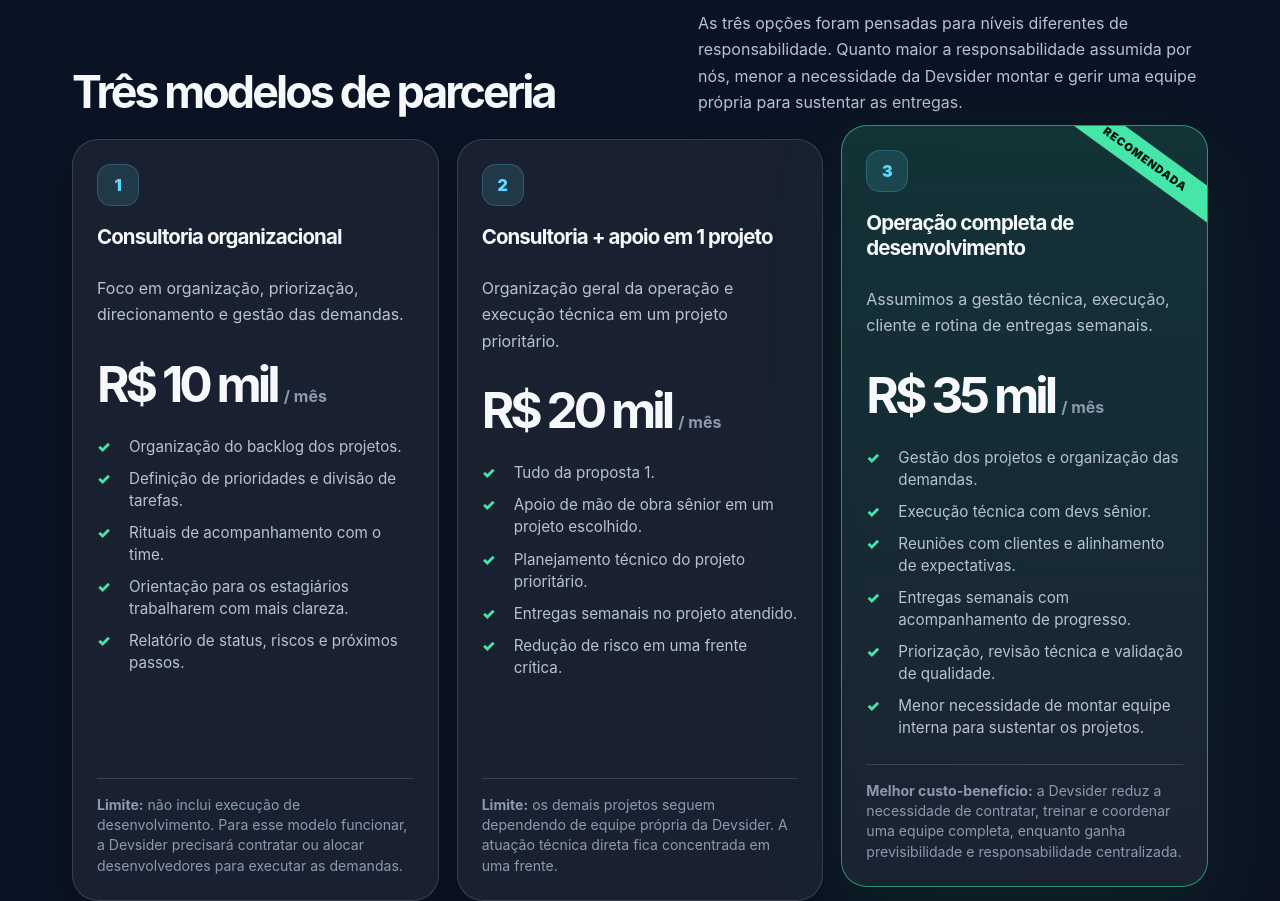
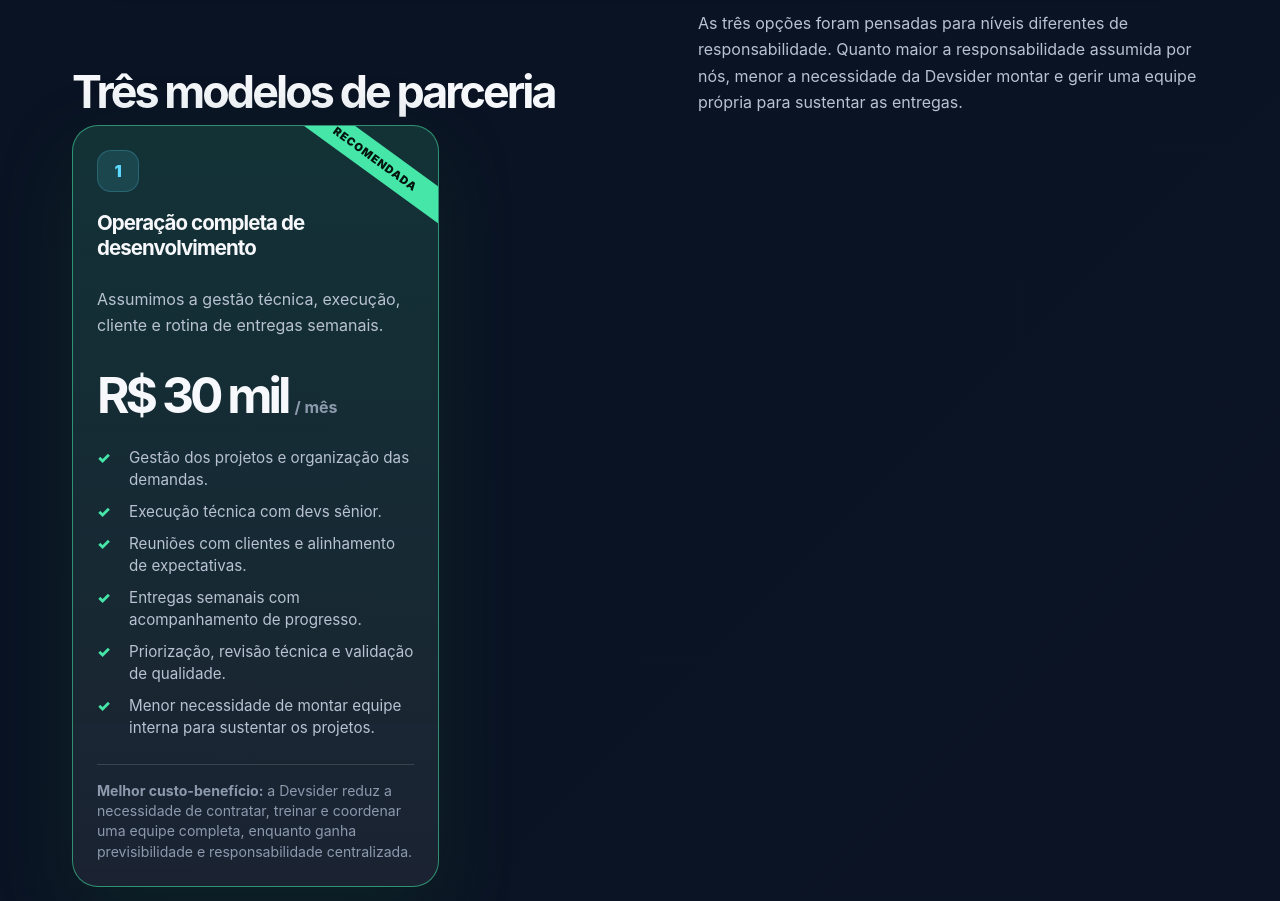
Before and after one commit to gilidio8/proposta-Devsider-, a plain HTML site: page index.html in a window 1280 px wide. Shown: the part 3660-4561 px from the top of the page. Drawn offline with Linux system fonts and the light colour scheme.

Commit message:
Update index.html

```diff
--- a/index.html
+++ b/index.html
@@ -1069,7 +1069,7 @@
       </div>
 
       <div class="proposals">
-        <article class="proposal">
+       <!-- <article class="proposal">
           <div class="number">1</div>
           <h3>Consultoria organizacional</h3>
           <p>Foco em organização, priorização, direcionamento e gestão das demandas.</p>
@@ -1086,7 +1086,7 @@
           </div>
         </article>
 
-        <article class="proposal">
+         <article class="proposal">
           <div class="number">2</div>
           <h3>Consultoria + apoio em 1 projeto</h3>
           <p>Organização geral da operação e execução técnica em um projeto prioritário.</p>
@@ -1101,13 +1101,13 @@
           <div class="limit">
             <strong>Limite:</strong> os demais projetos seguem dependendo de equipe própria da Devsider. A atuação técnica direta fica concentrada em uma frente.
           </div>
-        </article>
+        </article> -->
 
         <article class="proposal best">
-          <div class="number">3</div>
+          <div class="number">1</div>
           <h3>Operação completa de desenvolvimento</h3>
           <p>Assumimos a gestão técnica, execução, cliente e rotina de entregas semanais.</p>
-          <div class="price"><strong>R$ 35 mil</strong><span>/ mês</span></div>
+          <div class="price"><strong>R$ 30 mil</strong><span>/ mês</span></div>
           <ul>
             <li><span class="check">✓</span><span>Gestão dos projetos e organização das demandas.</span></li>
             <li><span class="check">✓</span><span>Execução técnica com devs sênior.</span></li>
```
